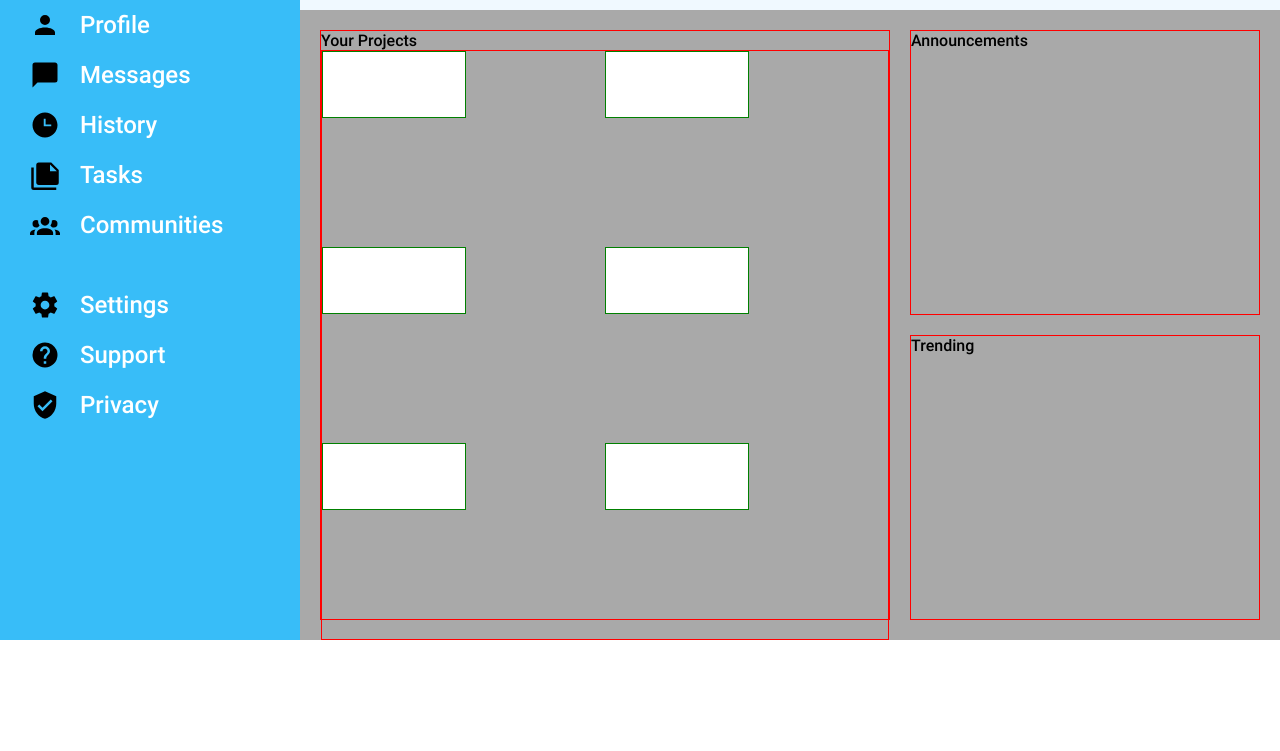
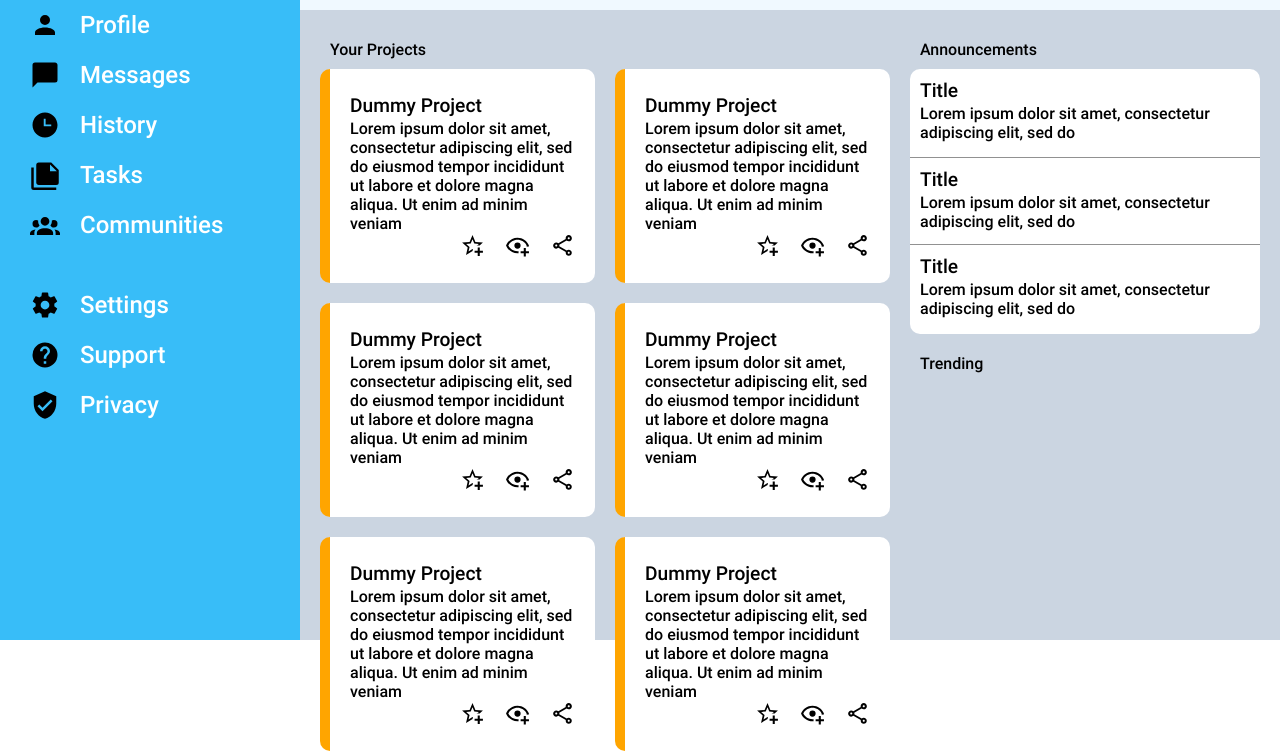
Before and after one commit to rahimnasir/admin-dashboard, a plain HTML site: page index.html in a window 1280 px wide. Shown: the part 160-911 px from the top of the page. Before the commit the page ends 800 px from the top, so only its background shows below. Drawn offline with Linux system fonts and the light colour scheme.

Commit message:
Add Project and Announcement

```diff
--- a/index.html
+++ b/index.html
@@ -64,18 +64,84 @@
     </div>
     <div class="content">
         <div class="projects">
-            <p>Your Projects</p>
-            <div>
-                <div class="project-card"></div>
-                <div class="project-card"></div>
-                <div class="project-card"></div>
-                <div class="project-card"></div>
-                <div class="project-card"></div>
-                <div class="project-card"></div>
+            <p class="content-title">Your Projects</p>
+            <div class="project-collection">
+                <div class="project-card">
+                    <p class="project-title">Dummy Project</p>
+                    <p>Lorem ipsum dolor sit amet, consectetur adipiscing elit, sed do eiusmod tempor incididunt ut labore et dolore magna aliqua. Ut enim ad minim veniam</p>
+                    <div class="icons">
+                        <a href=""><img src="icons/star-plus-outline.svg" alt="like" class="project-icons"></a>
+                        <a href=""><img src="icons/eye-plus-outline.svg" alt="seen" class="project-icons"></a>
+                        <a href=""><img src="icons/share-variant-outline.svg" alt="share" class="project-icons"></a>
+                    </div>
+                </div>
+                <div class="project-card">
+                    <p class="project-title">Dummy Project</p>
+                    <p>Lorem ipsum dolor sit amet, consectetur adipiscing elit, sed do eiusmod tempor incididunt ut labore et dolore magna aliqua. Ut enim ad minim veniam</p>
+                    <div class="icons">
+                        <a href=""><img src="icons/star-plus-outline.svg" alt="like" class="project-icons"></a>
+                        <a href=""><img src="icons/eye-plus-outline.svg" alt="seen" class="project-icons"></a>
+                        <a href=""><img src="icons/share-variant-outline.svg" alt="share" class="project-icons"></a>
+                    </div>
+                </div>
+                <div class="project-card">
+                    <p class="project-title">Dummy Project</p>
+                    <p>Lorem ipsum dolor sit amet, consectetur adipiscing elit, sed do eiusmod tempor incididunt ut labore et dolore magna aliqua. Ut enim ad minim veniam</p>
+                    <div class="icons">
+                        <a href=""><img src="icons/star-plus-outline.svg" alt="like" class="project-icons"></a>
+                        <a href=""><img src="icons/eye-plus-outline.svg" alt="seen" class="project-icons"></a>
+                        <a href=""><img src="icons/share-variant-outline.svg" alt="share" class="project-icons"></a>
+                    </div>
+                </div>
+                <div class="project-card">
+                    <p class="project-title">Dummy Project</p>
+                    <p>Lorem ipsum dolor sit amet, consectetur adipiscing elit, sed do eiusmod tempor incididunt ut labore et dolore magna aliqua. Ut enim ad minim veniam</p>
+                    <div class="icons">
+                        <a href=""><img src="icons/star-plus-outline.svg" alt="like" class="project-icons"></a>
+                        <a href=""><img src="icons/eye-plus-outline.svg" alt="seen" class="project-icons"></a>
+                        <a href=""><img src="icons/share-variant-outline.svg" alt="share" class="project-icons"></a>
+                    </div>
+                </div>
+                <div class="project-card">
+                    <p class="project-title">Dummy Project</p>
+                    <p>Lorem ipsum dolor sit amet, consectetur adipiscing elit, sed do eiusmod tempor incididunt ut labore et dolore magna aliqua. Ut enim ad minim veniam</p>
+                    <div class="icons">
+                        <a href=""><img src="icons/star-plus-outline.svg" alt="like" class="project-icons"></a>
+                        <a href=""><img src="icons/eye-plus-outline.svg" alt="seen" class="project-icons"></a>
+                        <a href=""><img src="icons/share-variant-outline.svg" alt="share" class="project-icons"></a>
+                    </div>
+                </div>
+                <div class="project-card">
+                    <p class="project-title">Dummy Project</p>
+                    <p>Lorem ipsum dolor sit amet, consectetur adipiscing elit, sed do eiusmod tempor incididunt ut labore et dolore magna aliqua. Ut enim ad minim veniam</p>
+                    <div class="icons">
+                        <a href=""><img src="icons/star-plus-outline.svg" alt="like" class="project-icons"></a>
+                        <a href=""><img src="icons/eye-plus-outline.svg" alt="seen" class="project-icons"></a>
+                        <a href=""><img src="icons/share-variant-outline.svg" alt="share" class="project-icons"></a>
+                    </div>
+                </div>
             </div>
         </div>
-        <div class="announcements">Announcements</div>
-        <div class="trending">Trending</div>
+        <div class="announcements">
+            <p class="content-title">Announcements</p>
+            <div class="list-announce">
+                <div class="announce">
+                    <p class="project-title">Title</p>
+                    <p>Lorem ipsum dolor sit amet, consectetur adipiscing elit, sed do </p>
+                </div>
+                <div class="announce-second">
+                    <p class="project-title">Title</p>
+                    <p>Lorem ipsum dolor sit amet, consectetur adipiscing elit, sed do </p>
+                </div>
+                <div class="announce">
+                    <p class="project-title">Title</p>
+                    <p>Lorem ipsum dolor sit amet, consectetur adipiscing elit, sed do </p>
+                </div>
+            </div>
+        </div>
+        <div class="trending">
+            <p class="content-title">Trending</p>
+        </div>
     </div>
 </body>
 </html>
--- a/styles.css
+++ b/styles.css
@@ -30,11 +30,16 @@ body{
     grid-template-rows: 70px 1fr;
 }
 .content{
-    background-color: darkgrey;
+    background-color: #cbd5e1;
     grid-column-start: 2;
     grid-column-end: 5;
     grid-row-start: 2;
     grid-row-end: 6;
+    display: grid;
+    grid-template-columns: 1fr 350px;
+    grid-template-rows: repeat(2,1fr);
+    gap: 20px;
+    padding: 20px;
 }
 .title{
     font-size: 2em;
@@ -156,35 +161,64 @@ button{
 .text-user{
     font-size: 1.5em;
 }
-
-.content{
-    display: grid;
-    grid-template-columns: 1fr 350px;
-    grid-template-rows: repeat(2,1fr);
-    gap: 20px;
-    padding: 20px;
-}
-.content div{
-    border: 1px solid red;
-}
-
 .projects{
     grid-column-start: 1;
     grid-row-start: 1;
     grid-row-end: 3;
 
 }
-
-.projects div{
+.projects > div{
     display: grid;
     grid-template-columns: repeat(2,1fr);
     grid-template-rows: repeat(3,1fr);
-    height: 100%;
+    gap: 20px;
+}
+.projects > div > .project-card{
+    padding: 25px 20px;
+    background-color: white;
+    border-radius: 10px;
+    border-left: 10px solid orange;
+    display: flex;
+    flex-direction: column;
+}
+.content-title{
+    padding: 10px;
+}
+.project-title{
+    font-size: 1.2em;
+    padding-bottom: 2px;
+}
+.icons{
+    display: flex;
+    flex-direction: row;
+    justify-content: right;
+    align-items: end;
+    gap: 20px;
+}
+.project-icons{
+    width: 25px;
+    height: 25px;
+}
+.project-collection{
+    height: 90%;
 }
 
-.projects div .project-card{
+.list-announce{
+    height: 90%;
+    border-radius: 10px;
     background-color: white;
-    width: 50%;
-    height: 33%;
-    border: 1px solid green;
+    display: grid;
+    grid-template-columns: 1fr;
+    grid-template-rows: repeat(3,1fr);
 }
+
+.announce{
+    padding: 10px;
+}
+
+.announce-second{
+    padding: 10px;
+    border-bottom: 1px solid #919191;
+
+    border-top: 1px solid #919191;
+}
```
Also changed, not shown: icons/eye-plus-outline.svg (added), icons/share-variant-outline.svg (added), icons/star-plus-outline.svg (added).
